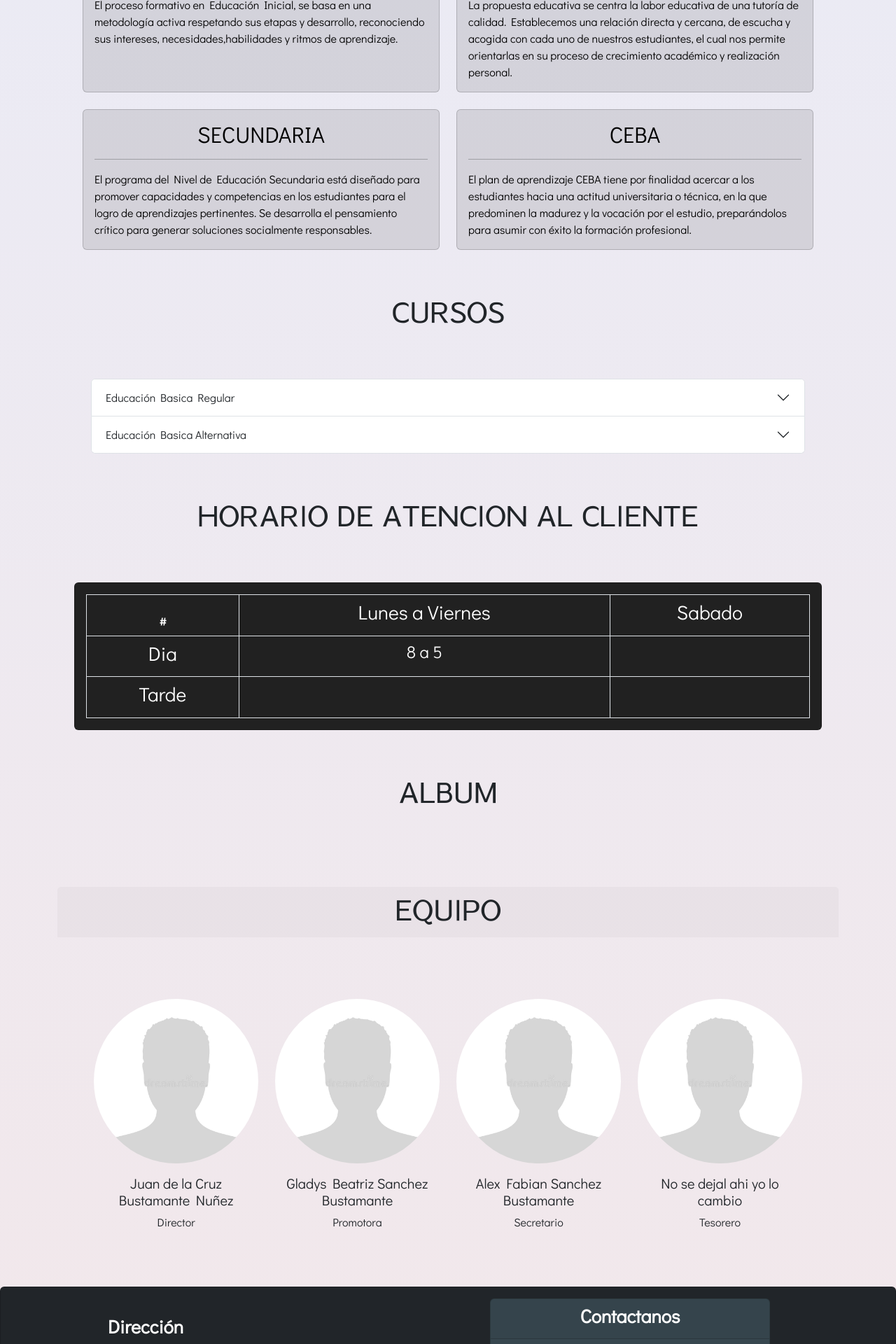
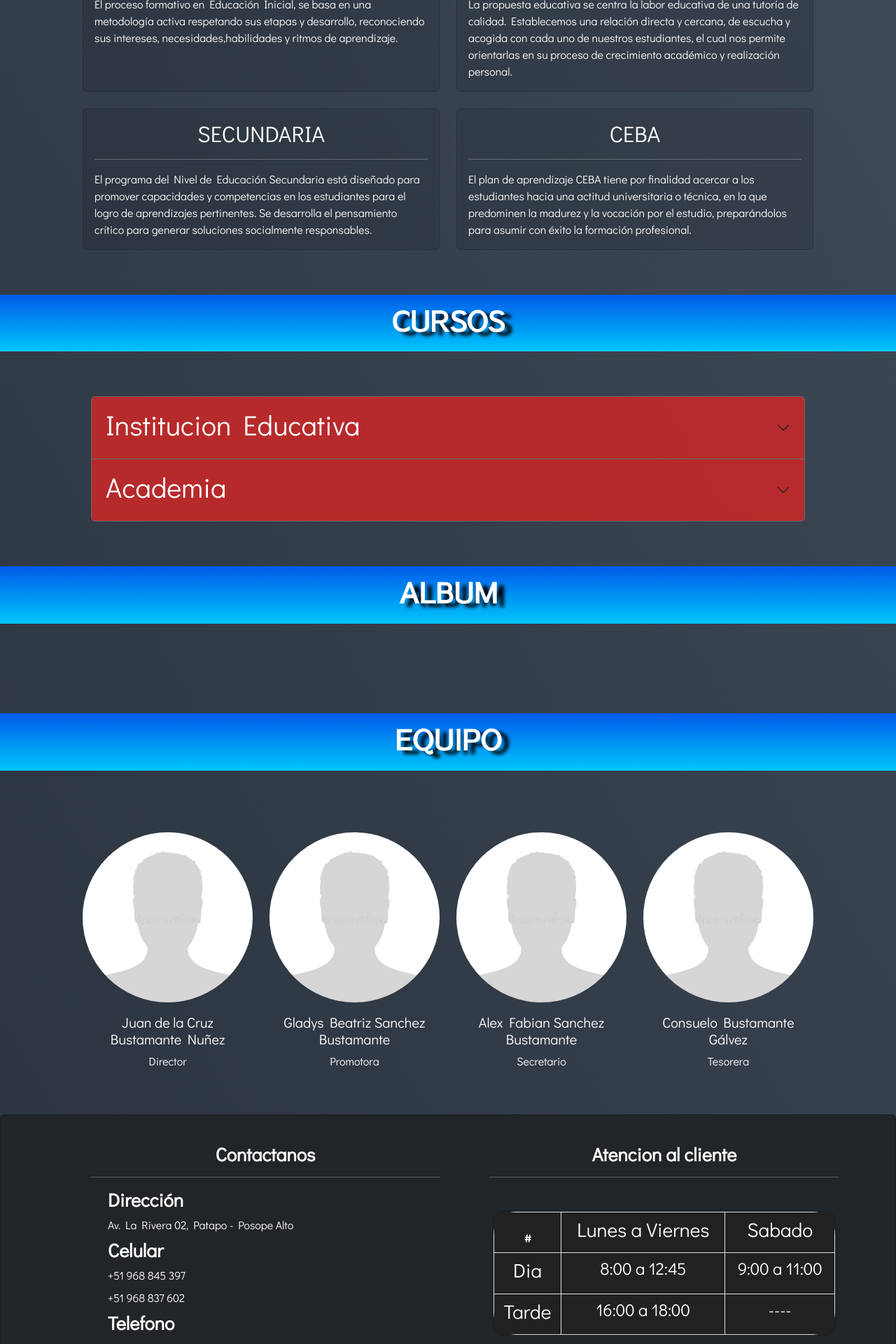
Before and after one commit to BrandoSteve30/proyecto, a PHP site: page /plantilla.php in a window 1280 px wide. Shown: the part 2400-4320 px from the top of the page at 70% size. Run offline with PHP 8.4, Linux system fonts and the light colour scheme; some libraries are stand-ins or nearby versions.

Commit message:
AvancePagWeb

```diff
--- a/view/paginas/Inicio.PHP
+++ b/view/paginas/Inicio.PHP
@@ -1,7 +1,7 @@
 
-<nav class="navbar navbar-expand-lg navbar-dark bg-dark p-4 sticky-top">
+<nav class="navbar navbar-expand-lg navbar-dark bg-dark p-3 sticky-top">
   <div class="container-fluid">
-    <a class="titlet navbar-brand" href="inicio.PHP">Leonard Euler</a>
+    <a class="titlet navbar-brand" href="#">Leonard Euler</a>
     <button class="navbar-toggler" type="button" data-bs-toggle="collapse" data-bs-target="#navbarScroll"
       aria-controls="navbarScroll" aria-expanded="false" aria-label="Toggle navigation">
       <span class="navbar-toggler-icon"></span>
@@ -15,24 +15,15 @@
           <a class="nav-link" href="#nosotros">Nosotros</a>
         </li>
         <li class="nav-item">
-          <a class="nav-link" href="#valores">Nuestros Valores</a>
+          <a class="nav-link" href="#valores">Valores</a>
         </li>
         <li class="nav-item dropdown">
           <a class="nav-link dropdown-toggle" href="#" role="button" data-bs-toggle="dropdown" aria-expanded="false">
             Institucion Educativa
           </a>
-          <ul class="dropdown-menu">
-            <li><a class="dropdown-item" href="#">EBR</a></li>
-            <li><a class="dropdown-item" href="#">Album</a></li>
-          </ul>
-        </li>
-        <li class="nav-item dropdown">
-          <a class="nav-link dropdown-toggle" href="#" role="button" data-bs-toggle="dropdown" aria-expanded="false">
-            Academia
-          </a>
-          <ul class="dropdown-menu">
-            <li><a class="dropdown-item" href="#">EBA</a></li>
-            <li><a class="dropdown-item" href="#">Album</a></li>
+          <ul class="dropn dropdown-menu">
+            <li><a class="dropdown-item" href="#Aprendizaje">Plan de Aprendizaje</a></li>
+            <li><a class="dropdown-item" href="#Cursos">Cursos</a></li>
           </ul>
         </li>
       </div>
@@ -40,13 +31,22 @@
   </div>
 </nav>
 
-<div class="imgbody card" style="width: 100%;">
-  <img src="view/static/img/ftoportada.jpeg" class="card-img-top" alt="...">
+
+<div id="carouselExampleCaptions" class="carousel slide" data-bs-ride="false">
+    <div class="carousel-inner">
+      <div class="carousel-item active">
+        <img src="view/static/img/ftoportada.jpeg" class="d-block w-100" alt="...">
+      </div>
+    </div>
 </div>
 
+<div class="titlev text-center" id="nosotrosv"><label for="" class="text-center">
+    <h1></h1>
+  </label>
+</div>
 
-<div class="title text-center" id="nosotros"><label for="" class="text-center">
-    <h1>NOSOTROS</h1>
+<div class="title text-end" id="nosotros"><label for="">
+    <h1 id="titletext" class="position-relative">NOSOTROS</h1>
   </label>
 </div>
 
@@ -76,8 +76,13 @@
   </div>
 </div>
 
-<div class="title text-center"><label for="" class="text-center">
-    <h1>NUESTROS VALORES</h1>
+<div class="titlev text-center" id="nosotrosv"><label for="" class="text-center">
+    <h1></h1>
+  </label>
+</div>
+
+<div class="title text-center mt-1" id="valores"><label for="" class="text-center">
+    <h1 id="titletext2" class="position-relative">NUESTROS VALORES</h1>
   </label>
 </div>
 
@@ -126,9 +131,14 @@
   </div>
 </div>
 
+<div class="titlev text-center" id="nosotrosv"><label for="" class="text-center">
+    <h1><!----Vacio--></h1>
+  </label>
+</div>
 
-<div class="title text-center" id="valores"><label for="" class="text-center">
-    <h1>PLAN DE APRENDIZAJE</h1>
+
+<div class="title text-center" id="Aprendizaje"><label for="" class="text-center">
+    <h1 id="titletext3" class="position-relative">PLAN DE APRENDIZAJE</h1>
   </label>
 </div>
 
@@ -181,9 +191,14 @@
   </div>
 </div>
 
+<div class="titlev text-center" id="nosotrosv"><label for="" class="text-center">
+    <h1><!----Vacio--></h1>
+  </label>
+</div>
 
-<div class="title text-center"><label for="" class="text-center">
-  <h1>CURSOS</h1>
+
+<div class="title text-center" id="Cursos"><label for="" class="text-center">
+  <h1 id="titletext4" class="position-relative">CURSOS</h1>
 </label></div>
 
 <div class="container">
@@ -191,7 +206,7 @@
     <div class="accordion-item text-center">
       <h2 class="accordion-header" id="headingThree">
         <button class="collapsed accordion-button" type="button" data-bs-toggle="collapse" data-bs-target="#collapseOneEBR" aria-controls="collapseOne">
-          Educación Basica Regular
+          <h1>Institucion Educativa</h1>
         </button>
       </h2>
       <div id="collapseOneEBR" class="accordion-collapse collapse" aria-labelledby="headingOne" data-bs-parent="#accordionExampleEBR">
@@ -326,7 +341,7 @@
     <div class="accordion-item">
       <h2 class="accordion-header" id="headingTwo">
         <button class="accordion-button collapsed" type="button" data-bs-toggle="collapse" data-bs-target="#collapseTwoEBA" aria-expanded="false" aria-controls="collapseTwo">
-          Educación Basica Alternativa
+          <h1>Academia</h1>
         </button>
       </h2>
       <div id="collapseTwoEBA" class="accordion-collapse collapse" aria-labelledby="headingTwo" data-bs-parent="#accordionExampleEBA">
@@ -431,45 +446,17 @@
   </div>
 </div>
 
-<div class="title text-center">
-  <label for="" class="text-center">
-    <h1>HORARIO DE ATENCION AL CLIENTE</h1>
+<div class="titlev text-center" id="nosotrosv"><label for="" class="text-center">
+    <h1><!----Vacio--></h1>
   </label>
 </div>
 
-<div class="container">
-  <div class="card mx-4 text-center" style="background-color: rgba(33, 33, 33,1);">
-    <div class="card-body">
-      <table class="table table-bordered m-0" style="color: #fff;">
-        <thead>
-          <tr>
-            <th scope="col">#</th>
-            <th scope="col"><h3>Lunes a Viernes</h3></th>
-            <th scope="col"><h3>Sabado</h3></th>
-          </tr>
-        </thead>
-        <tbody>
-          <tr>
-            <th><h3>Dia</h3></th>
-            <td><h4>8 a 5</h4></td>
-            <td><h4></h4></td>
-          </tr>
-          <tr>
-            <th><h3>Tarde</h3></th>
-            <td><h4></h4></td>
-            <td><h4></h4></td>
-          </tr>
-        </tbody>
-      </table>
-    </div>
-  </div>
-</div>
+
+<div class="title text-center" id="Album"><label for="" class="text-center">
+  <h1 id="titletext5" class="position-relative">ALBUM</h1>
+</label></div>
 
 <section class="album">
-  <div class="title text-center">
-    <label for="" class="text-center">
-      <h1>ALBUM</h1>
-    </label>
     <div class="contenedorAlbum" id="listarAlbum">
       <!-- albúm -->
     </div>
@@ -509,12 +496,18 @@
   </div>
 </section>
 
+<div class="titlev text-center" id="nosotrosv"><label for="" class="text-center">
+    <h1><!----Vacio--></h1>
+  </label>
+</div>
+
+
+<div class="title text-center" id="Equipo"><label for="" class="text-center">
+  <h1 id="titletext6" class="position-relative">EQUIPO</h1>
+</label></div>
+
 
 <div class="container">
-  <div class="equipo card">
-    <div class="card-header text-center" style="font-family: 'Sawarabi Gothic', sans-serif;">
-      <h1>EQUIPO</h1>
-    </div>
     <div class=" card-body">
       <div class="row row-cols-1 row-cols-md-4 g-4 mx-4 text-center my-5">
         <div class="col">
@@ -549,8 +542,8 @@
           <div class="carde card h-100">
             <img src="view/static/img/perfil.jpg" class="card-img-top" alt="...">
             <div class="card-body">
-              <h5 class="card-title">No se dejal ahi yo lo cambio</h5>
-              <p class="card-text">Tesorero</p>
+              <h5 class="card-title">Consuelo Bustamante Gálvez</h5>
+              <p class="card-text">Tesorera</p>
             </div>
           </div>
         </div>
@@ -565,7 +558,9 @@
     <div class="container">
       <footer>
         <div class="row">
-          <div class="col mx-md-5 my-4 ">
+          <div class="col mx-md-5 my-4">
+            <span class="text-center"><h5>Contactanos</h5></span>
+            <hr>
             <h5 class="mx-4">Dirección</h5>
             <ul class="nav flex-column mx-4">
               <li class="nav-item mb-2">Av. La Rivera 02, Patapo - Posope Alto</li>
@@ -578,7 +573,7 @@
             <h5 class="mx-4">Telefono</h5>
             <ul class="nav flex-column mx-4">
               <li class="nav-item mb-2">074 428028</li>
-              <li class="nav-item mb-2">074 428028</li>
+              <li class="nav-item mb-2">074 428117</li>
             </ul>
             <h5 class="mx-4">Correo</h5>
             <ul class="nav flex-column mx-4">
@@ -586,32 +581,38 @@
             </ul>
           </div>
 
-          <div class="col mb-3">
-            <div class="form card" style="max-width: 25rem;">
-              <div class="card-header text-center">
-                <h5>Contactanos</h5>
+          <div class="col my-4">
+            <span class="text-center"><h5>Atencion al cliente</h5></span>
+            <hr>
+            <div class="my-5 rounded-4 card mx-1 text-center" style="background-color: rgba(33, 33, 33,1);">
+              <div class="">
+                <div class="rounded-5 table-responsive">
+                  <table class="table table-bordered m-0" style="color: #fff;">
+                    <thead>
+                      <tr>
+                        <th scope="col">#</th>
+                        <th scope="col"><h3>Lunes a Viernes</h3></th>
+                        <th scope="col"><h3>Sabado</h3></th>
+                      </tr>
+                    </thead>
+                    <tbody>
+                      <tr>
+                        <th><h3>Dia</h3></th>
+                        <td><h4>8:00 a 12:45</h4></td>
+                        <td><h4>9:00 a 11:00</h4></td>
+                      </tr>
+                      <tr>
+                        <th><h3>Tarde</h3></th>
+                        <td><h4>16:00 a 18:00</h4></td>
+                        <td><h4>----</h4></td>
+                      </tr>
+                    </tbody>
+                  </table>
+                </div>
               </div>
-              <form action="">
-                <div class="card-body" style="color: #000;">
-                  <div class="form-floating mb-3">
-                    <input type="text" class="form-control" id="floatingInput" placeholder="name@example.com" required>
-                    <label for="floatingInput">Ingrese su nombre</label>
-                  </div>
-                  <div class="form-floating mb-3">
-                    <input type="email" class="form-control" id="floatingPassword" placeholder="email" required>
-                    <label for="floatingPassword">Introduzca correo electronico</label>
-                  </div>
-                  <div class="form-floating mb-3">
-                    <textarea class="form-control" placeholder="Leave a comment here" id="floatingTextarea2" style="height: 100px"></textarea>
-                    <label for="floatingTextarea2">Ingrese su mensaje</label>
-                  </div>
-                  <div class="d-grid gap-2 mb-3">
-                    <button type="submit" class="btn btn-primary">Enviar</button>
-                  </div>
-                </div>
-            </form>
+            </div>
           </div>
-        </div>
+
 
 
         <div class="d-flex justify-content-between border-top pt-2">
--- a/view/plantilla.php
+++ b/view/plantilla.php
@@ -17,5 +17,6 @@
 <body>
 <?php include_once "paginas/inicio.php";?>
 <script src="controller/album/mostrarAlbum.js"></script>
+<script src="view/static/anim.js"></script>
 </body>
 </html>
--- /dev/null
+++ b/view/static/anim.js
@@ -0,0 +1,41 @@
+let title = document.getElementById('titletext');
+let title2 = this.document.getElementById('titletext2');
+let title3 = this.document.getElementById('titletext3');
+let title4 = this.document.getElementById('titletext4');
+let title5 = this.document.getElementById('titletext5');
+let title6 = this.document.getElementById('titletext6');
+
+window.addEventListener('scroll', function(){
+
+    let mejor = window.scrollY * 0.1;
+    let value =window.scrollY;
+
+    let windowscale = window.screen.width;
+
+    if (windowscale < 800) {
+        title.style.right = mejor * 0.8 + "px";
+        title2.style.left = mejor * 0.1 + "px";
+        title3.style.right = mejor * 0.1 + "px";
+        title4.style.left = mejor * 0.2 + "px";
+        title5.style.right = mejor * 0.3 + "px";
+        title6.style.left = mejor * 0.3 + "px";
+
+    } else{
+        title.style.right = value * 0.1 + "px";
+        title2.style.left = value * 0.1 + "px";
+        title3.style.right = value * 0.1 + "px";
+        title4.style.left = value * 0.1 + "px";
+        title5.style.right = value * 0.1 + "px";
+        title6.style.left = value * 0.1 + "px";
+    }
+
+
+
+
+})
+
+
+// 2 = 11px
+// 3 = 0
+// 4 = 100px
+// 5 = 112px
--- a/view/static/style.css
+++ b/view/static/style.css
@@ -9,17 +9,69 @@ body{
     padding: 0;
     margin: 0;
     overflow-x: hidden;
-    background-image: linear-gradient(to top, #f3e7e9 0%, #e3eeff 99%, #e3eeff 100%);
+    /* background-image: linear-gradient(to top, #f3e7e9 0%, #e3eeff 99%, #e3eeff 100%); */
+    background-image: linear-gradient(60deg, #29323c 0%, #485563 100%);
+    color: #fff;
 }
 
 .navbar-brand h6{
     font-size: 50%;
 }
 
+.container-fluid .nav-item a{
+    color: #fff;
+    font-size: large;
+}
+
+.container-fluid .nav-item a:hover{
+    color: #98999b;
+}
+
+.dropn{
+    --bs-dropdown-bg: #212222;
+}
+
 .title{
-    padding: 5% 0;
+    padding: 1% 0;
+    margin: 5% 0;
     font-family: 'Sawarabi Gothic', sans-serif;
+	display: flex;
+	align-items: center;
+	justify-content: center;
+	/* background-color: black; */
+    background-image: linear-gradient(to top, #00c6fb 0%, #005bea 100%);
+    color: #fff;
+
 }
+
+.title h1{
+    /* position: relative; */
+    font-weight:bolder;
+    text-shadow: 10px 5px 5px black;
+
+}
+
+.title h1:hover{
+    -webkit-transform:scale(0.25);
+    -webkit-transform:scale(1.5);
+    -moz-transform:scale(1.5);
+    -ms-transform:scale(1.5);
+    -o-transform:scale(1.5);
+    transform:scale(1.5);
+
+
+}
+
+.titlev{
+    padding: 1% 0;
+    margin: 5% 0;
+    font-family: 'Sawarabi Gothic', sans-serif;
+	align-items: center;
+	justify-content: center;
+    display: none;
+    color: #fff;
+}
+
 
 .title h5{
     font-family: 'Sawarabi Gothic', sans-serif;
@@ -33,6 +85,7 @@ body{
     margin: 0 5%;
     background-image: linear-gradient(to top, #e6e9f0 0%, #eef1f5 100%);
     transition: transform 3;
+    color: #000;
 }
 
 .cardv:hover{
@@ -55,7 +108,7 @@ body{
 
 .cardp{
     background-color: rgba(0, 0, 0, 0.1);
-    color: black;
+    color: #fff;
     transition: transform 3;
 }
 
@@ -77,7 +130,7 @@ body{
 }
 
 #collapseOneEBR .accordion, #collapseTwoEBA .accordion{
-    --bs-accordion-bg: #2979ff;
+    --bs-accordion-bg: #01579b;
     --bs-accordion-color:#fff ;
     --bs-accordion-btn-color:#fff;
 }
@@ -120,6 +173,20 @@ background-repeat: no-repeat;
     --bs-border-color: black;
 }
 
+.accordion{
+    --bs-accordion-bg: rgba(198,40,40, .9);        /*bg*/
+    --bs-accordion-color: #fff;        /*texto*/
+    --bs-accordion-btn-bg: ;        /*Boton*/
+    --bs-accordion-border-color: rgb(104, 104, 104);        /*Bordes*/
+    --bs-accordion-active-bg:#fff;
+    --bs-accordion-btn-color:#fff;
+    --bs-accordion-btn-focus-border-color:#fff;
+}
+
+.accordion-header{
+    --bs-accordion-active-color:#000;
+}
+
 .contenedorAlbum{
     width: 90%;
     margin: 20px 5%;
@@ -152,4 +219,8 @@ background-repeat: no-repeat;
     .tarjeta{
         width: 14rem !important;
     }
+    .title h1{
+        position: initial;
+
+    }
 }
```
